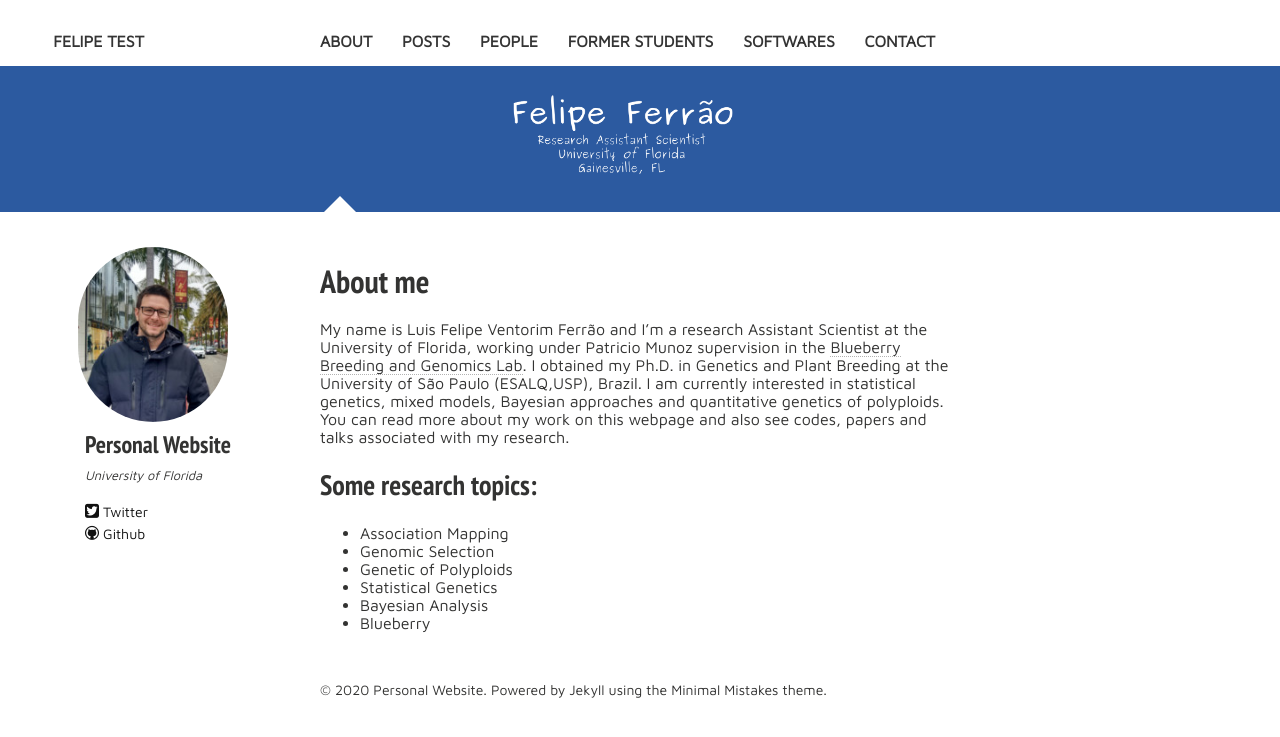
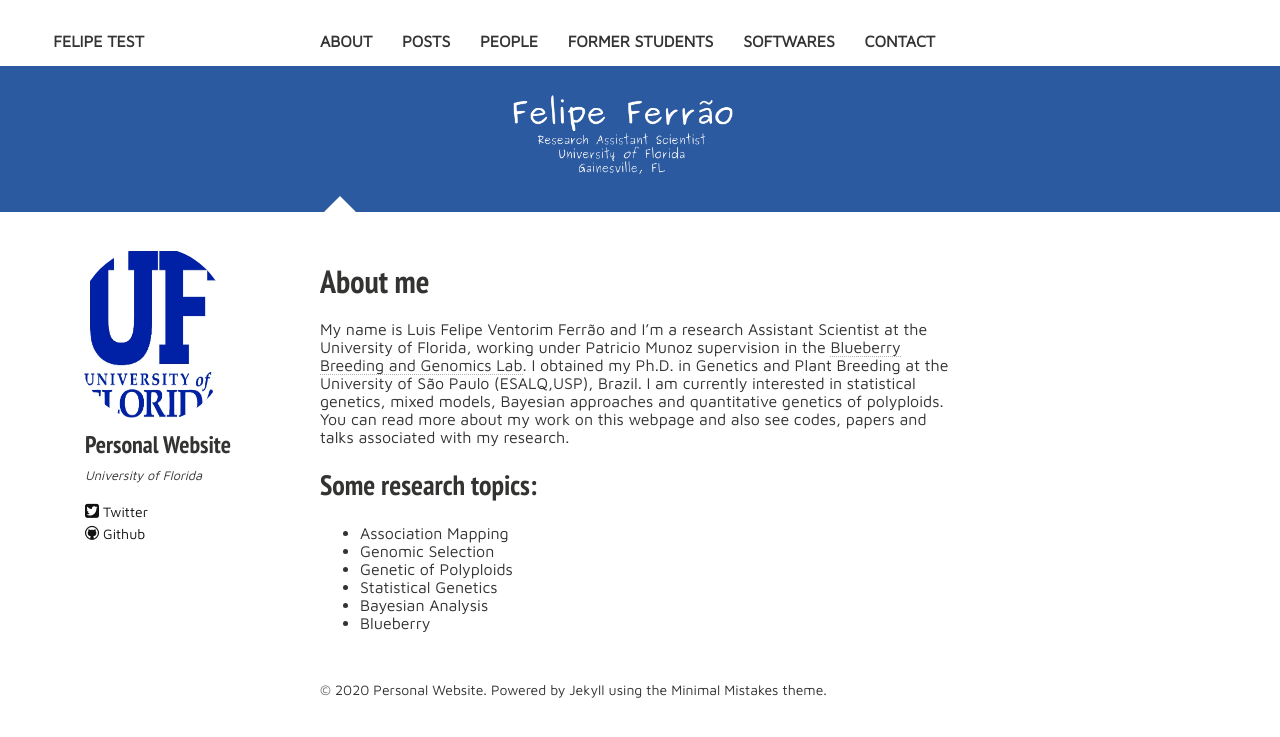
Before and after one commit to lfelipe-ferrao/lfelipe-ferrao.github.io, a Jekyll site: the page built from index.md, in a window 1280 px wide. Shown: the top 737 px of the page. Built offline with Jekyll 4.4.1, drawn with Linux system fonts in a browser that asks for light colours; nearby versions of some CDN libraries.

Commit message:
Update _config.yml

```diff
--- a/_config.yml
+++ b/_config.yml
@@ -6,7 +6,7 @@ description:      description
 # Owner/author information
 owner:
   name:           Personal Website
-  avatar:        felipe.jpg
+  avatar:        UF.jpg
   bio:            "University of Florida"
   email:          lfelipe.ferrao@gmail.com
   # Social networking links are used in author-bio sidebar. Update and remove as you like.
```
